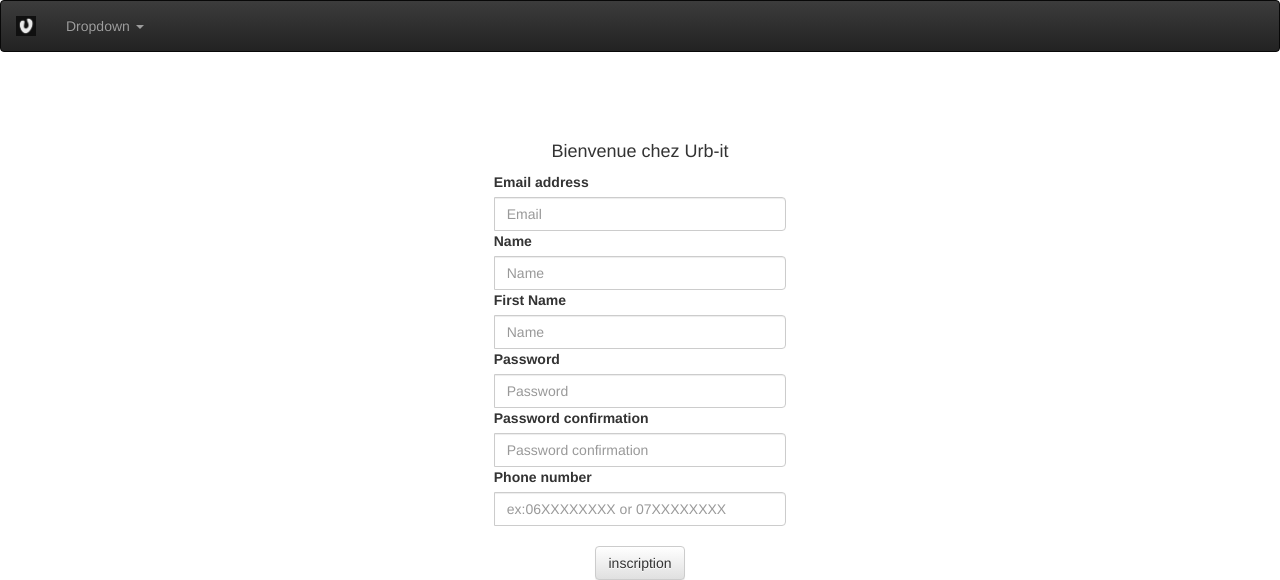
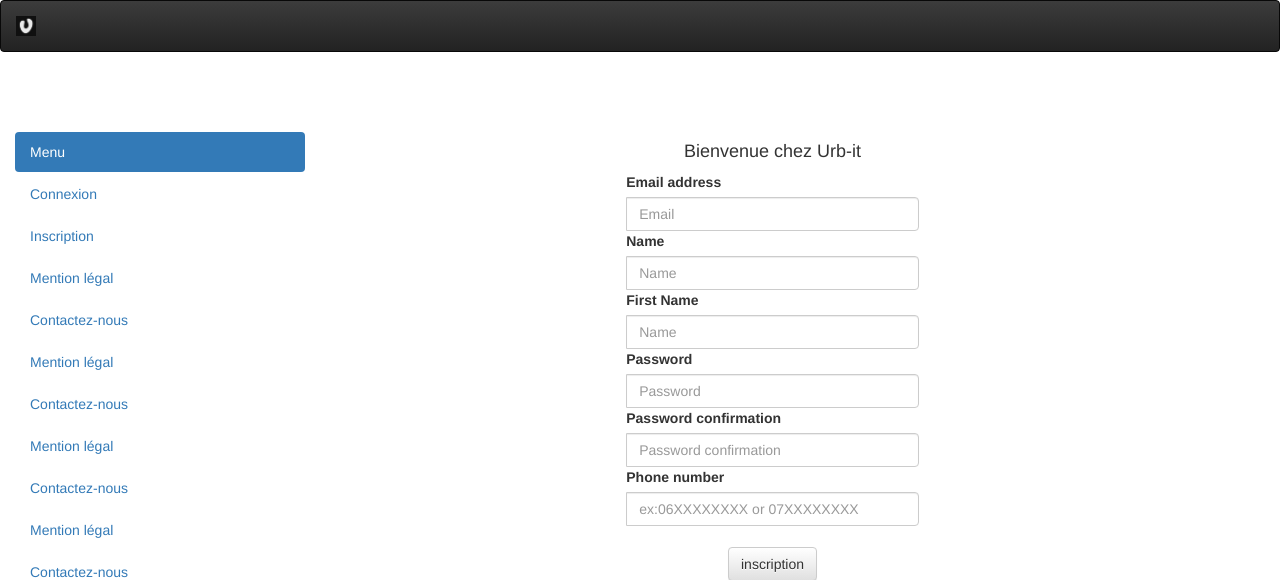
Before and after one commit to laurentlouk/urber, a Django app: page /account/ in a window 1280 px wide. Shown: the top 580 px of the page. Run offline with Django 3.2, Linux system fonts and the light colour scheme; some libraries are stand-ins or nearby versions.

Commit message:
added small fixes

```diff
--- a/urbit/polls/templates/polls/account.html
+++ b/urbit/polls/templates/polls/account.html
@@ -36,7 +36,7 @@
           <a class="navbar-brand" href="index.html">
             <img alt="urb-it" src="{% static 'img/urb-it-logo.png' %}" width="20" height="20">
           </a>
-        <ul class="nav navbar-nav navbar-right hidden-md">
+        <ul class="nav navbar-nav navbar-right hidden-md hidden-lg">
           <li class="dropdown">
           <a href="" class="dropdown-toggle" data-toggle="dropdown" role="button" aria-haspopup="true" aria-expanded="false">
             Dropdown
@@ -57,7 +57,7 @@
 
     <br><br><br>
 
-        <div  class="tabbable tabs-left visible-md">
+        <div  class="tabbable tabs-left visible-md visible-lg">
           <div class="col-md-3">
 
              <ul class="nav nav-pills nav-stacked">
@@ -81,10 +81,10 @@
 
 
     <div class="page-inscription">
-      <center><h4>Bienvenue chez Urb-it</h4></center>
       <div class="container">
         <div class="row">
           <div class="col-sm-3 col-centered input-group input-group-sm">
+            <center><h4>Bienvenue chez Urb-it</h4></center>
             <form>
               <div class="form-group">
                 <label for="InputEmail1">Email address</label>
@@ -110,12 +110,13 @@
                 <label for="InputPassword1">Phone number</label>
                 <input type="num" class="form-control" id="InputPassword1" placeholder="ex:06XXXXXXXX or 07XXXXXXXX">
               </div>
+            </br>
+            </br>
+            <div class="text-center">
+              <button type="submit" class="btn btn-default">inscription</button>
+            </div>
+          </form>
           </div>
-        </br>
-          <div class="text-center">
-            <button type="submit" class="btn btn-default">inscription</button>
-          </div>
-            </form>
         </div>
       </div>
     </div>
```
